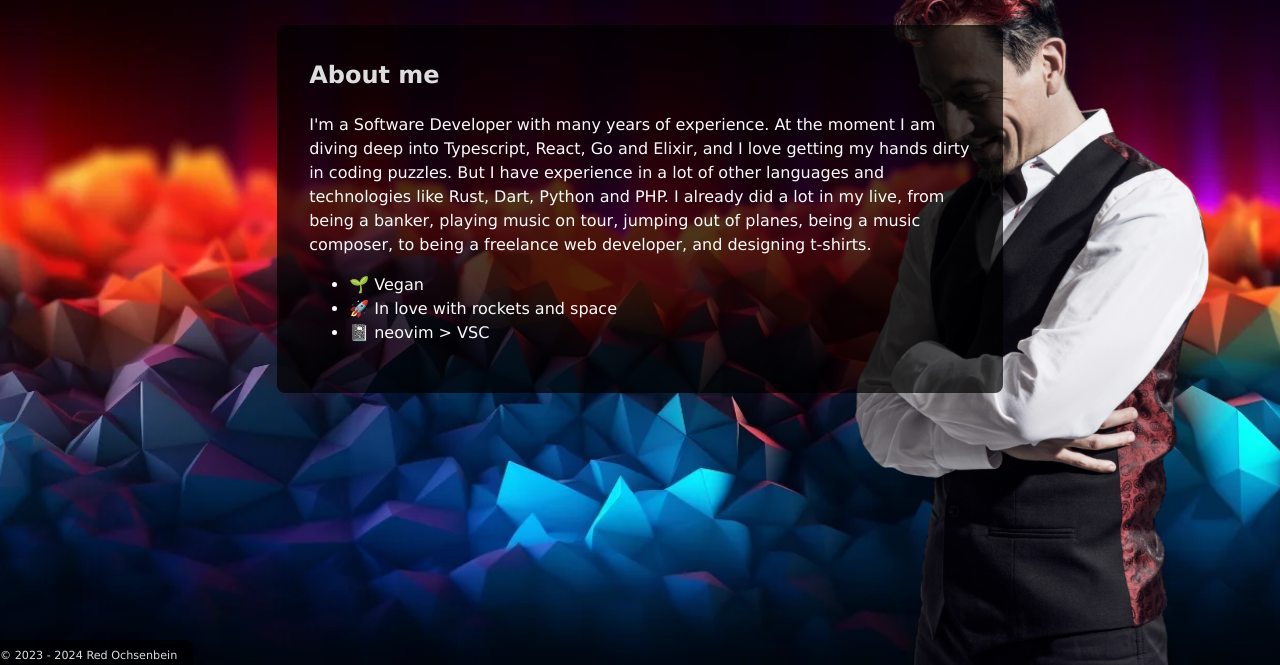
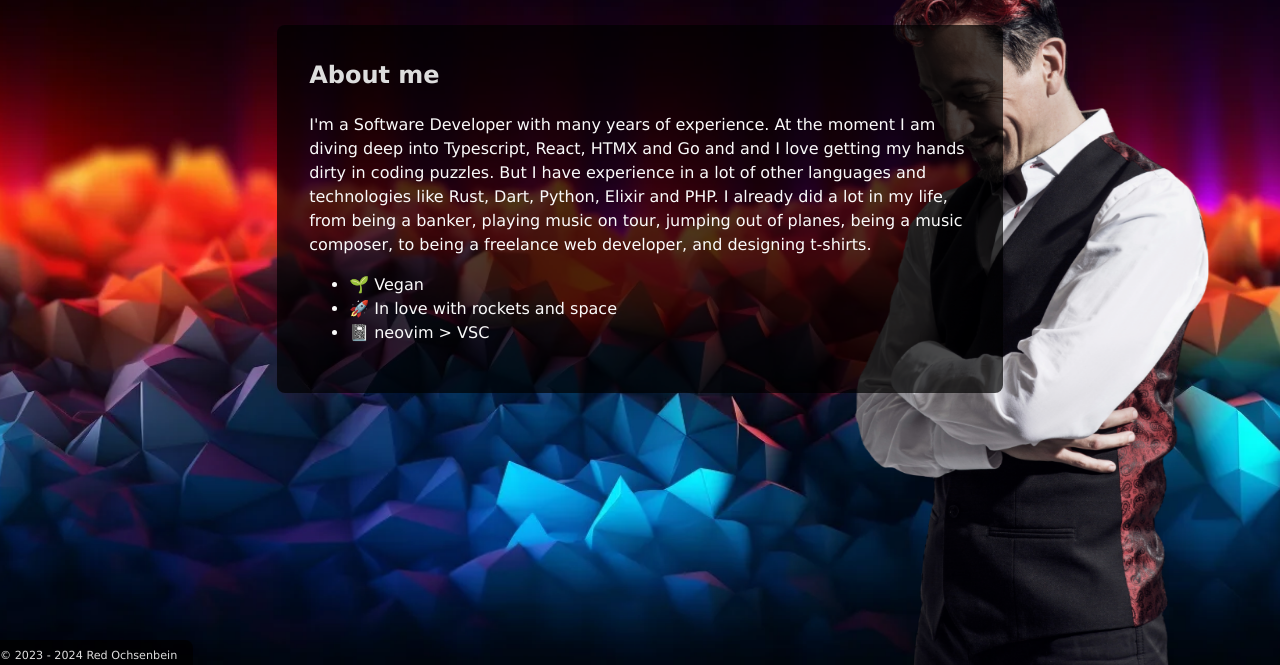
Before and after one commit to syeo66/ochsenbein.red-2023, an Astro site: page / in a window 1280 px wide. Shown: the part 135-800 px from the top of the page. Built offline with nearby package versions, Linux system fonts and the light colour scheme; Astro itself is replaced by a stand-in of ours.

Commit message:
Update index text

```diff
--- a/src/pages/index.astro
+++ b/src/pages/index.astro
@@ -5,12 +5,10 @@ import Layout from "../layouts/Page.astro";
 <Layout>
   <h2>About me</h2>
   <p>
-    I'm a Software Developer with many years of experience. At the moment I am
-    diving deep into Typescript, React, Go and Elixir, and I love getting my
-    hands dirty in coding puzzles. But I have experience in a lot of other
-    languages and technologies like Rust, Dart, Python and PHP. I already did a
-    lot in my live, from being a banker, playing music on tour, jumping out of
-    planes, being a music composer, to being a freelance web developer, and
+    I'm a Software Developer with many years of experience. At the moment I am diving deep into Typescript, React, HTMX
+    and Go and and I love getting my hands dirty in coding puzzles. But I have experience in a lot of other languages
+    and technologies like Rust, Dart, Python, Elixir and PHP. I already did a lot in my life, from being a banker,
+    playing music on tour, jumping out of planes, being a music composer, to being a freelance web developer, and
     designing t-shirts.
   </p>
   <ul>
```
